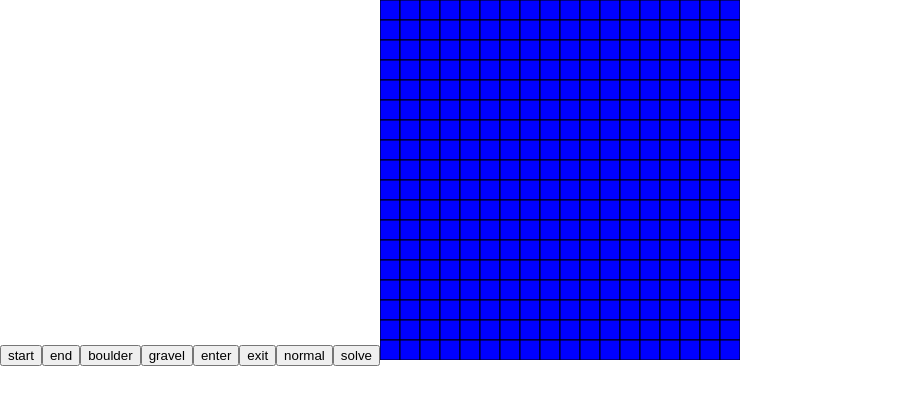
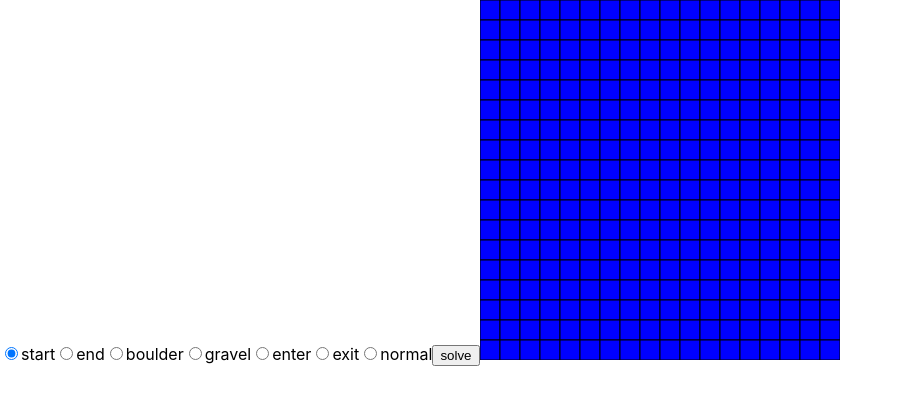
Before and after one commit to sahataba/stackstate, a React (Create React App) app: page / in a window 1280 px wide. Shown: the top 404 px of the page, without its empty margins (0-903 px from the left). Built offline with nearby package versions, Linux system fonts and the light colour scheme.

Commit message:
use radio buttons for selector

```diff
--- a/src/components/TerrainEditor.tsx
+++ b/src/components/TerrainEditor.tsx
@@ -119,7 +119,15 @@ export default class TerrainEditor extends React.Component<EditorProps, EditorSt
     }
 
     private renderSelector(cellType: CellType | Edge) {
-        return <button onClick={() => this.setSelector(cellType)}>{cellType}</button>;
+        return <label>
+                <input
+                    type="radio"
+                    name="selector"
+                    value={cellType}
+                    checked={cellType === this.state.selector}
+                    onClick={() => this.setSelector(cellType)}/>
+                {cellType}
+            </label>
     }
 
     render() {
```
